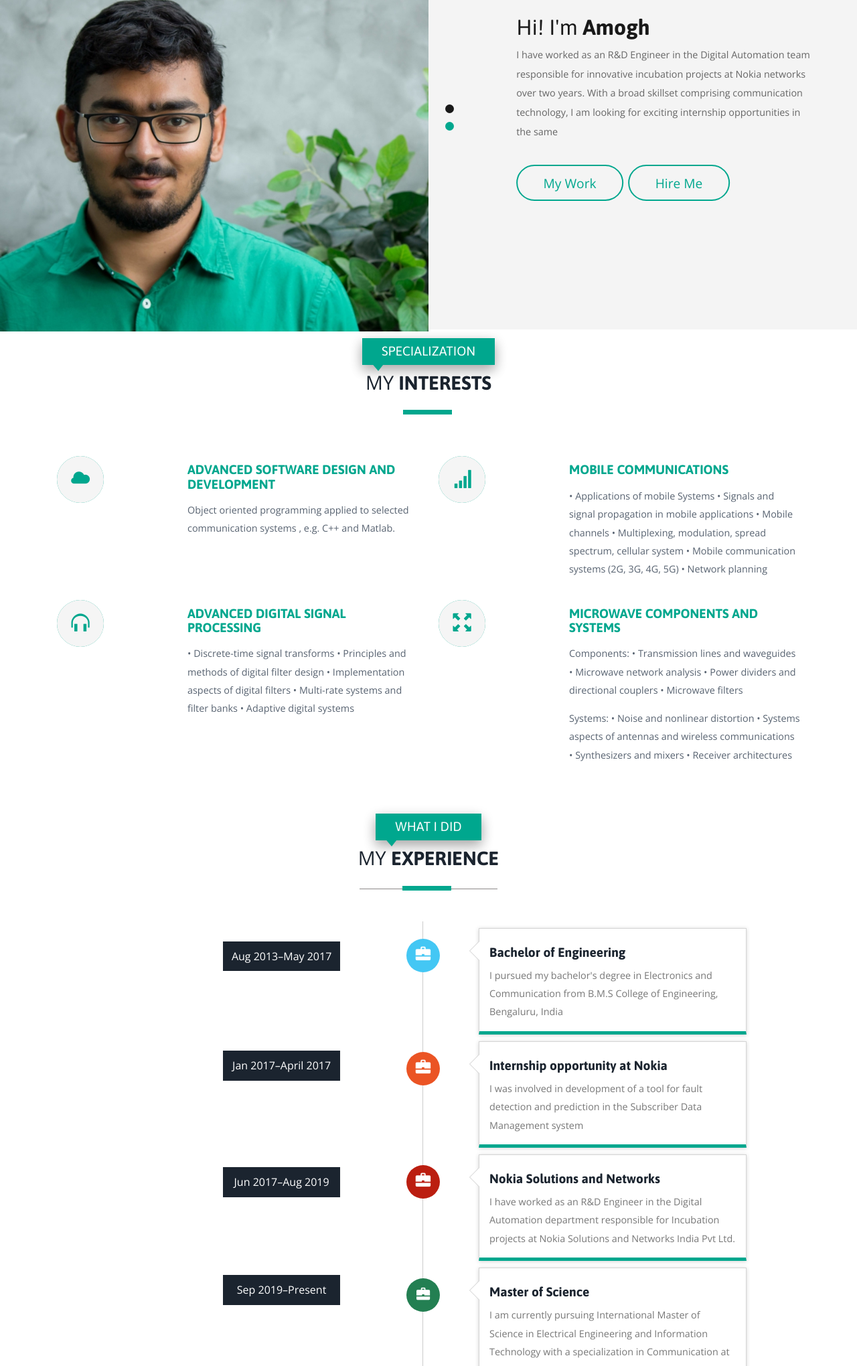
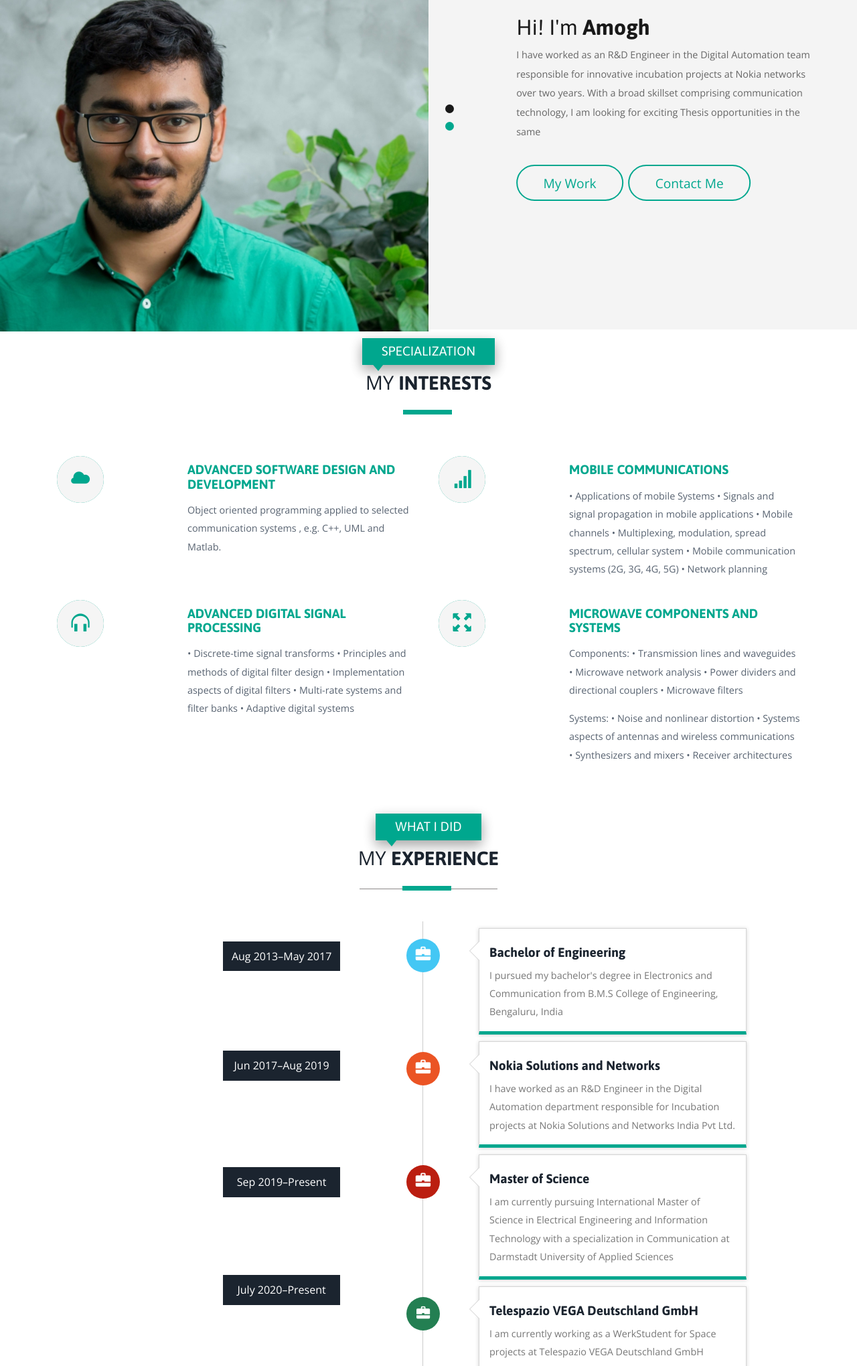
Before and after one commit to amoghkashyap/portfolio, a plain HTML site: page index.html in a window 1280 px wide. Shown: the part 760-2800 px from the top of the page at 67% size. Drawn offline with nearby package versions, Linux system fonts and the light colour scheme; files whose address does not match are found by name.

Commit message:
work and thesis update

```diff
--- a/index.html
+++ b/index.html
@@ -138,20 +138,20 @@ Smartphone Compatible web template, free webdesigns for Nokia, Samsung, LG, Sony
 					                <div class="item">
 					                	<div class="about-left-grid">
 											<h2>Hi! I'm <span>Amogh</span></h2>
-											<p>I am a graduate student at Darmstadt university of applied science, pursuing my master's in Electrical Engineering and Information Technology with a specialization in communication. I have a substantial research background with expertise in Microservices, Telecommunication, Robotics, and Computer vision</p>
+											<p>I am a graduate student at Darmstadt university of applied science, pursuing my master's in Electrical Engineering and Information Technology with a specialization in communication. I have a substantial research background with expertise in Microservices, Telecommunication and Robotics</p>
 											<ul>
 												<li><a class="a-btn-a scroll" href="#port">My Work</a></li>
-												<li><a class="a-btn-h scroll" href="#contact">Hire Me</a></li>
+												<li><a class="a-btn-h scroll" href="#contact">Contact Me</a></li>
 											</ul>
 										</div>
 					                </div>
 					                  <div class="item">
 					                	<div class="about-left-grid">
 											<h2>Hi! I'm <span>Amogh</span></h2>
-											<p>I have worked as an R&D Engineer in the Digital Automation team responsible for innovative incubation projects at Nokia networks over two years. With a broad skillset comprising communication technology, I am looking for exciting internship opportunities in the same</p>
+											<p>I have worked as an R&D Engineer in the Digital Automation team responsible for innovative incubation projects at Nokia networks over two years. With a broad skillset comprising communication technology, I am looking for exciting Thesis opportunities in the same</p>
 											<ul>
 												<li><a class="a-btn-a scroll" href="#port">My Work</a></li>
-												<li><a class="a-btn-h scroll" href="#contact">Hire Me</a></li>
+												<li><a class="a-btn-h scroll" href="#contact">Contact Me</a></li>
 											</ul>
 										</div>
 					                </div>
@@ -208,7 +208,7 @@ Smartphone Compatible web template, free webdesigns for Nokia, Samsung, LG, Sony
 					</div>
 					<div class="col-xs-8 wthree_about_right_grid_right">
 						<h4>Advanced Software Design and Development</h4>
-						<p>Object oriented programming applied to selected communication systems , e.g. C++ and Matlab.</p>
+						<p>Object oriented programming applied to selected communication systems , e.g. C++, UML and Matlab.</p>
 					</div>
 					<div class="clearfix"> </div>
 				</div>
@@ -285,9 +285,9 @@ Smartphone Compatible web template, free webdesigns for Nokia, Samsung, LG, Sony
 							<div class="col-md-6 year-info">
 							   <ul class="year">
 								   <li>Aug 2013–May 2017</li>
-								   <li>Jan 2017–April 2017</li>
 								   <li>Jun 2017–Aug 2019</li>
 								   <li>Sep 2019–Present</li>
+								   <li>July 2020–Present</li>
 								   <div class="clearfix"></div>
 								</ul>
 							</div>
@@ -308,24 +308,23 @@ Smartphone Compatible web template, free webdesigns for Nokia, Samsung, LG, Sony
 																  <div class="timeline-badge primary"><i class="glyphicon glyphicon-briefcase"></i></div>
 																  <div class="timeline-panel">
 																	<div class="timeline-heading">
-																	  <h4 class="timeline-title">Internship opportunity at Nokia</h4>
+																	  <h4 class="timeline-title">Nokia Solutions and Networks</h4>
 																	</div>
 																	<div class="timeline-body">
-																	  <p>I was involved in development of a tool for fault detection and prediction in the Subscriber Data Management system</p>
+																	  <p>I have worked as an R&D Engineer in the Digital Automation department responsible for Incubation projects at Nokia Solutions and Networks India Pvt Ltd.</p>
 																	</div>
 																  </div>
 																</li>
-
 
 
 																<li>
 																  <div class="timeline-badge danger"><i class="glyphicon glyphicon-briefcase"></i></div>
 																  <div class="timeline-panel">
 																	<div class="timeline-heading">
-																	  <h4 class="timeline-title">Nokia Solutions and Networks</h4>
+																	  <h4 class="timeline-title">Master of Science</h4>
 																	</div>
 																	<div class="timeline-body">
-																	  <p>I have worked as an R&D Engineer in the Digital Automation department responsible for Incubation projects at Nokia Solutions and Networks India Pvt Ltd. </p>
+																	  <p>I am currently pursuing International Master of Science in Electrical Engineering and Information Technology with a specialization in Communication at Darmstadt University of Applied Sciences</p>
 																	</div>
 																  </div>
 																</li>
@@ -334,10 +333,10 @@ Smartphone Compatible web template, free webdesigns for Nokia, Samsung, LG, Sony
 																  <div class="timeline-badge success"><i class="glyphicon glyphicon-briefcase"></i></div>
 																  <div class="timeline-panel">
 																	<div class="timeline-heading">
-																	  <h4 class="timeline-title">Master of Science</h4>
+																	  <h4 class="timeline-title">Telespazio VEGA Deutschland GmbH</h4>
 																	</div>
 																	<div class="timeline-body">
-																	  <p> I am currently pursuing International Master of Science in Electrical Engineering and Information Technology with a specialization in Communication at Darmstadt University of Applied Sciences</p>
+																	  <p>I am currently working as a WerkStudent for Space projects at Telespazio VEGA Deutschland GmbH</p>
 																	</div>
 																  </div>
 																</li>
```
